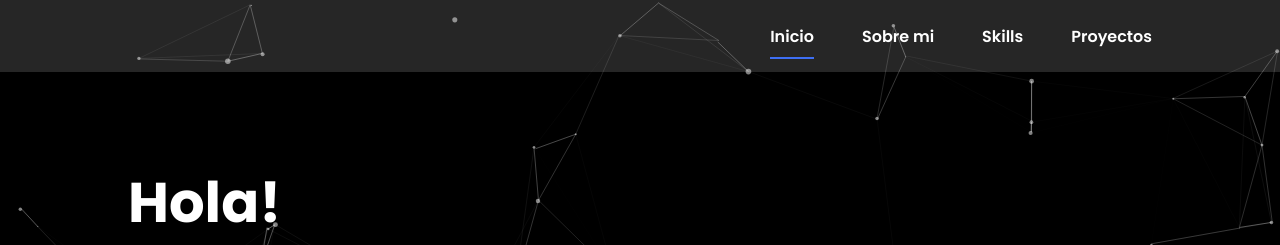
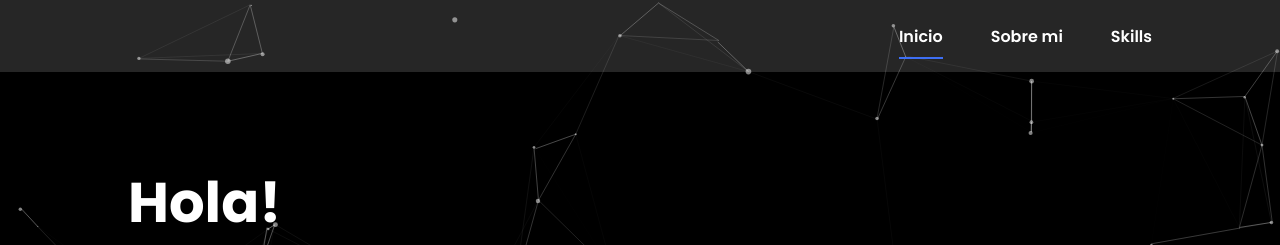
Before and after one commit to Maxi-Max10/Maxi-Max10.github.io, a plain HTML site: page index.html in a window 1280 px wide. Shown: the top 245 px of the page. Drawn offline with nearby package versions, Linux system fonts and the light colour scheme; animation ran at ten frames a second.

Commit message:
Update index.html

```diff
--- a/index.html
+++ b/index.html
@@ -42,8 +42,8 @@
                     <li class="nav__item"><a href="#home" class="nav__link active">Inicio</a></li>
                     <li class="nav__item"><a href="#about" class="nav__link">Sobre mi</a></li>
                     <li class="nav__item"><a href="#skills" class="nav__link">Skills</a></li>
-                    <li class="nav__item"><a href="#work" class="nav__link">Proyectos</a></li>
-                    <!--<li class="nav__item"><a href="#contact" class="nav__link">Contacto</a></li>-->
+                     <!--<li class="nav__item"><a href="#work" class="nav__link">Proyectos</a></li>
+                   <li class="nav__item"><a href="#contact" class="nav__link">Contacto</a></li>-->
                 </ul>
             </div>
 
```
